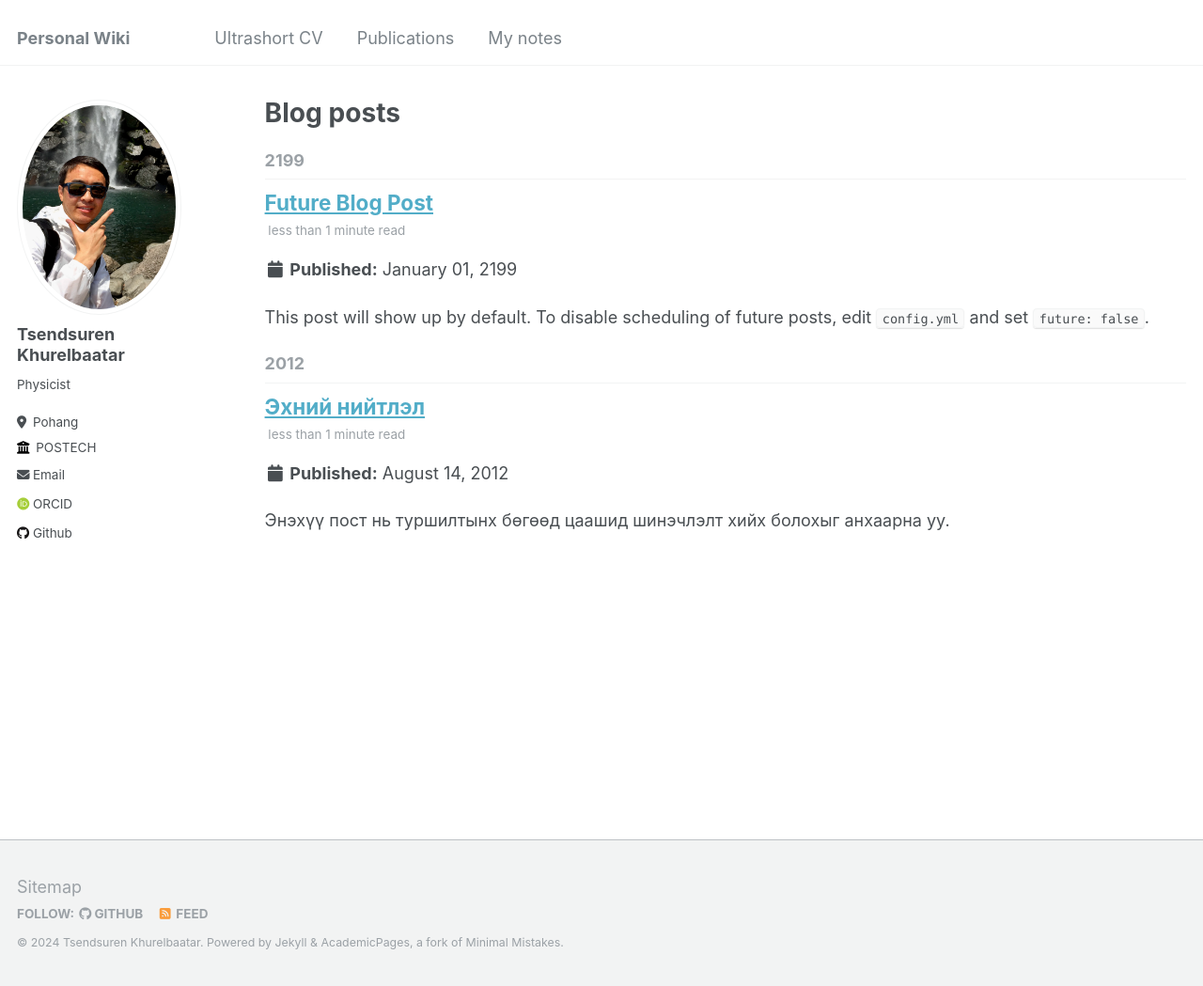
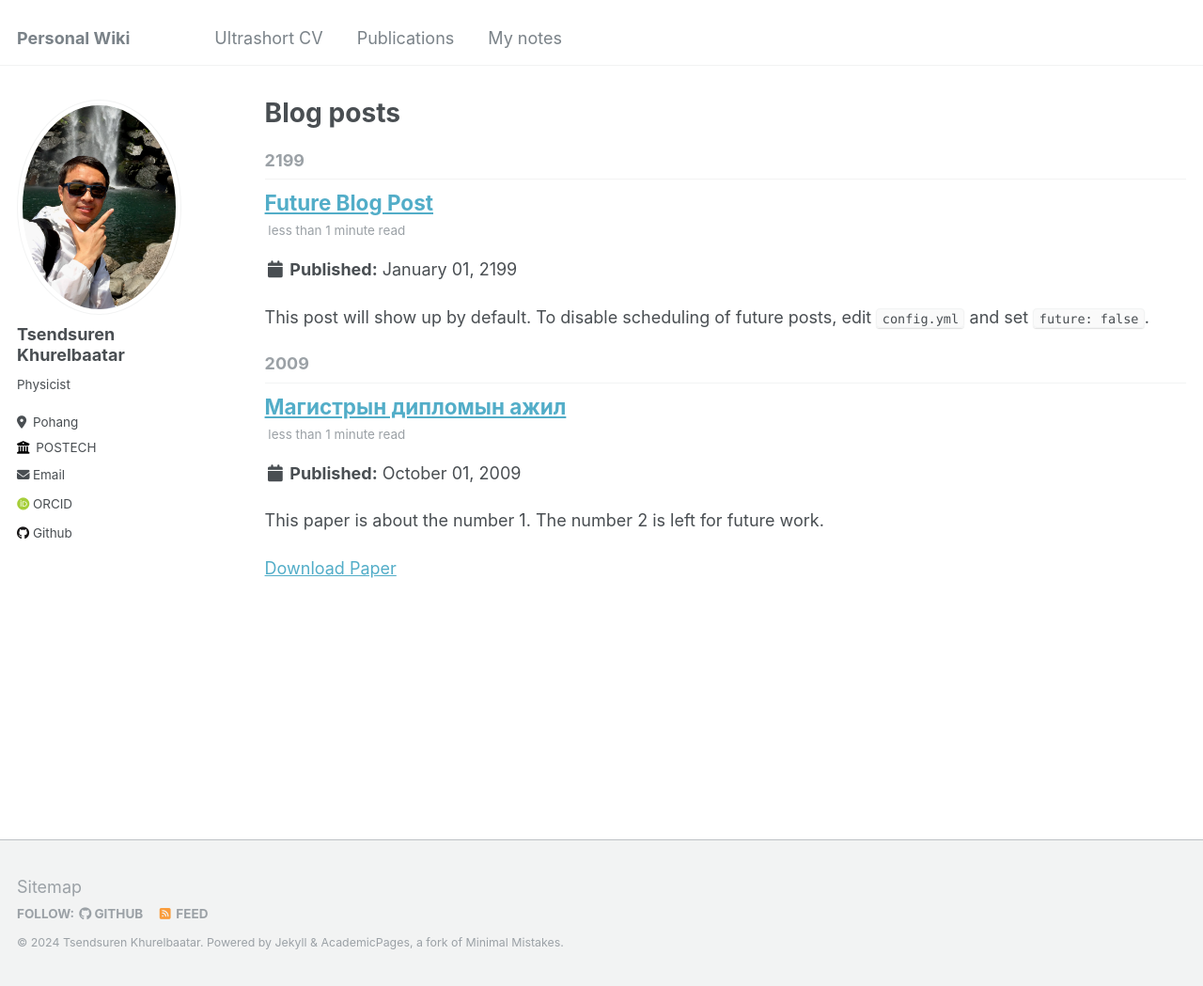
Before and after one commit to Tsendsuren/tsendsuren.github.io, a Jekyll site: the page built from _pages/year-archive.html, in a window 1280 px wide and 1049 px high. Shown: the whole window at 94% size. Built offline with Jekyll 4.4.1, drawn with Linux system fonts in a browser that asks for light colours; some web fonts are replaced.

Commit message:
adding pdf

```diff
--- a/_posts/2012-08-14-blog-post-1.md
+++ b/_posts/2012-08-14-blog-post-1.md
@@ -1,20 +1,13 @@
 ---
-title: 'Эхний нийтлэл'
-date: 2012-08-14
-permalink: /posts/2012/08/blog-post-1/
-tags:
-  - cool posts
-  - Ангилал
-  - category2
+title: 'Магистрын дипломын ажил'
+collection: publications
+permalink: /publication/2009-10-01-paper-title-number-1
+excerpt: 'This paper is about the number 1. The number 2 is left for future work.'
+date: 2009-10-01
+venue: 'Journal 1'
+slidesurl: 'http://academicpages.github.io/files/slides1.pdf'
+paperurl: 'http://tsendsuren.github.io/files/Tsendsuren_MScThesis.pdf'
+
 ---
 
-Энэхүү пост нь туршилтынх бөгөөд цаашид шинэчлэлт хийх болохыг анхаарна уу.
-
-Тодотгол хэсэг
-======
-
-You can have many headings
-======
-
-Aren't headings cool?
-------
+The contents above will be part of a list of publications, if the user clicks the link for the publication than the contents of section will be rendered as a full page, allowing you to provide more information about the paper for the reader. When publications are displayed as a single page, the contents of the above "citation" field will automatically be included below this section in a smaller font.
```
